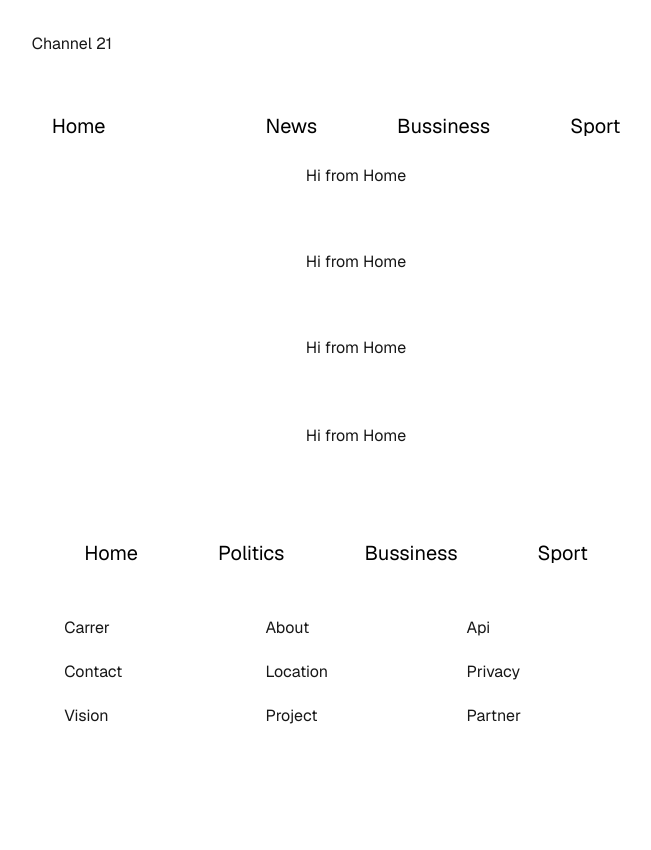
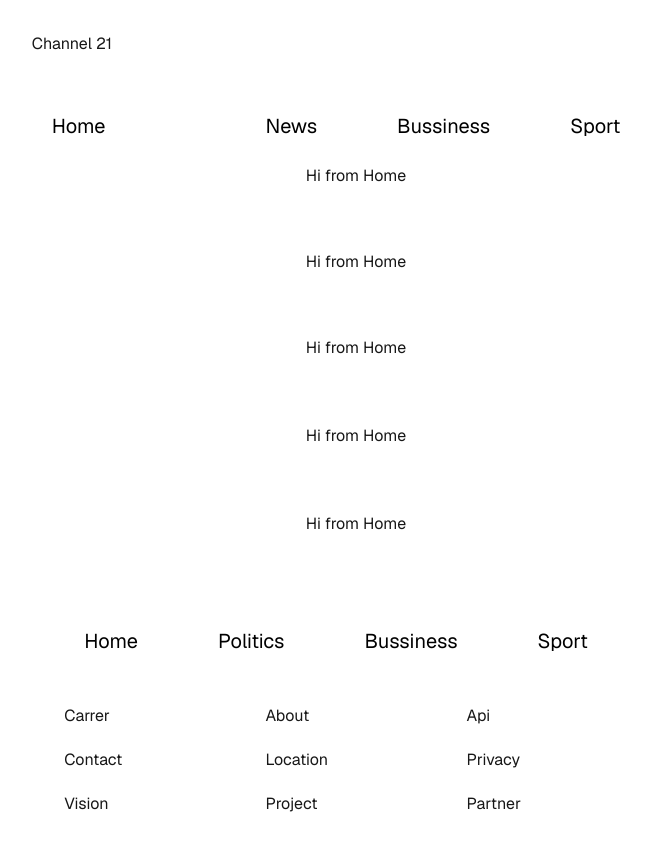
Before and after one commit to Eyinadepeter/News, a Next.js app: page / in a window 1280 px wide. Shown: the top 850 px of the page, without its empty margins (284-935 px from the left). Before the commit the page ends 808 px from the top, so only its background shows below. Built offline with nearby package versions, Linux system fonts and the light colour scheme.

Commit message:
Update page.tsx

```diff
--- a/app/page.tsx
+++ b/app/page.tsx
@@ -10,7 +10,7 @@ export default function Home() {
       <h1>Hi from Home</h1>
       <h1>Hi from Home</h1>
       <h1>Hi from Home</h1>
-
+      <h1>Hi from Home</h1>
       <Footer/>
     </div>
   );
```
